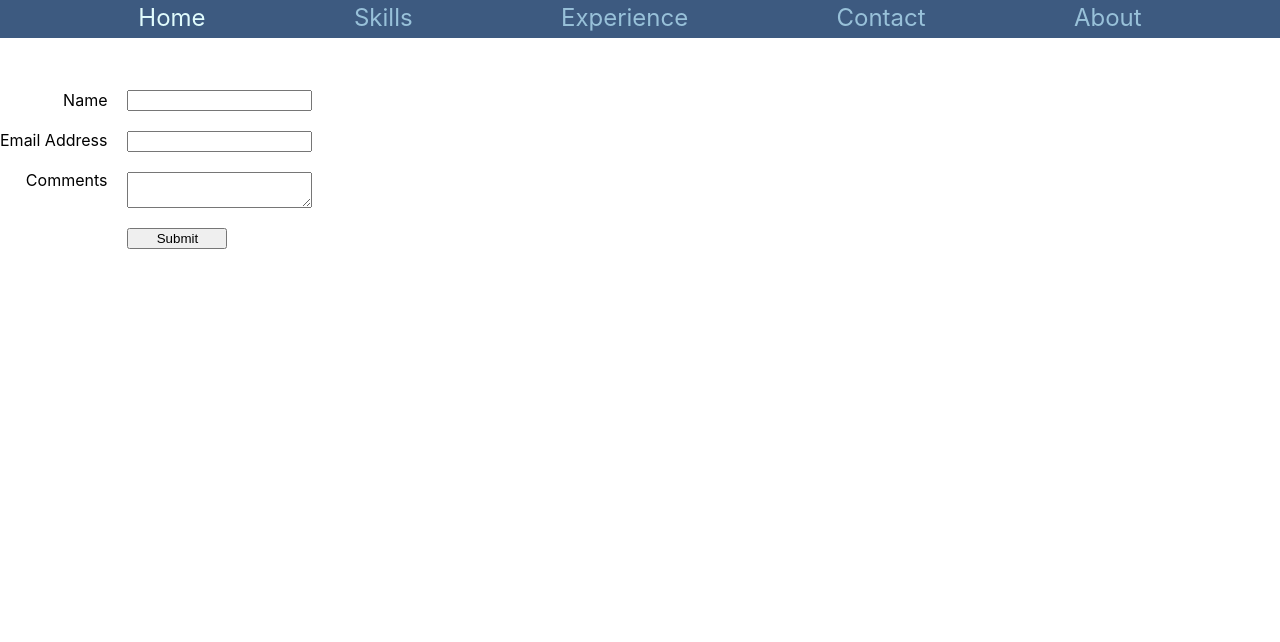
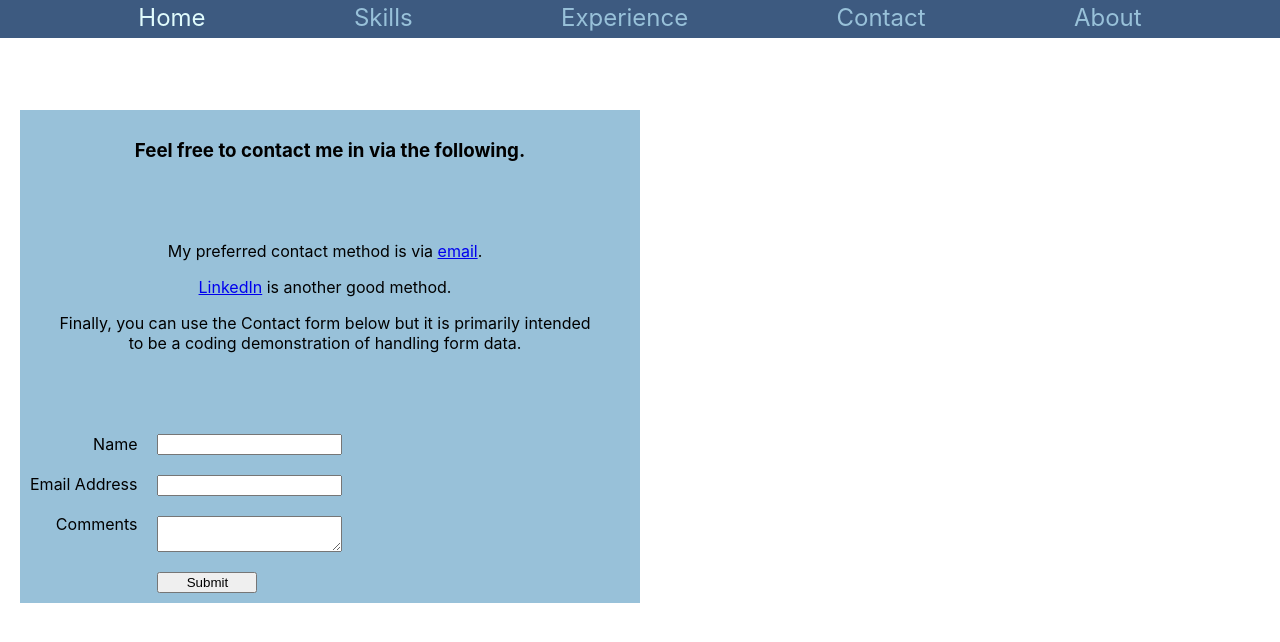
Before and after one commit to budajeff/portfolio-angular, an Angular app: page /contact in a window 1280 px wide. Shown: the top 642 px of the page. Built offline with nearby package versions, Linux system fonts and the light colour scheme.

Commit message:
contact form roughed in card supports custom template input

```diff
--- a/src/app/card/card.component.html
+++ b/src/app/card/card.component.html
@@ -13,5 +13,9 @@
                 </div>
             </div>
         </section>
+        <section *ngIf="customContent">
+            <ng-container *ngTemplateOutlet="customContent">
+            </ng-container>
+        </section>
     </section>
 </div>
--- a/src/app/card/card.component.ts
+++ b/src/app/card/card.component.ts
@@ -1,4 +1,4 @@
-import { Component, Input, OnInit } from '@angular/core';
+import { Component, Input, OnInit, TemplateRef } from '@angular/core';
 import { ImageService } from '../image.service';
 
 @Component({
@@ -12,6 +12,7 @@ export class CardComponent implements OnInit {
   @Input() subTitle?: string = 'subtitle';
   @Input() details?: string[] = ['detail 1', 'detail 2'];
   @Input() imageKey?: string = '';
+  @Input() customContent?: TemplateRef<any> = undefined;
 
   public imageSrc?:string = undefined;
   public imageAlt?:string = undefined;
--- a/src/app/contact-form/contact-form.component.html
+++ b/src/app/contact-form/contact-form.component.html
@@ -17,7 +17,6 @@
             <button id="submit-button" type="submit" >Submit</button>
         </div>
     </form>
-
-    <div *ngIf="submitOk===true">Thanks for your interest!</div>
-    <div *ngIf="submitOk===false">Oops something went wrong! Try emailing me directly.</div>
 </div>
+<div *ngIf="submitOk===true">Thanks for your interest!</div>
+<div *ngIf="submitOk===false">Oops something went wrong! Try emailing me directly.</div>
--- a/src/app/contact-page/contact-page.component.html
+++ b/src/app/contact-page/contact-page.component.html
@@ -1 +1,10 @@
-<contact-form></contact-form>
+<card
+    [title]="contactInfo!.title"
+    [subTitle]="contactInfo?.subTitle"
+    [details]="contactInfo?.details"
+    [customContent]="contactForm">
+</card>
+
+<ng-template #contactForm>
+    <contact-form></contact-form>
+</ng-template>
--- a/src/app/contact-page/contact-page.component.ts
+++ b/src/app/contact-page/contact-page.component.ts
@@ -1,4 +1,6 @@
 import { Component, OnInit } from '@angular/core';
+import { CardData } from '../card/card-data';
+import { SiteDataService } from '../site-data.service';
 
 @Component({
   selector: 'app-contact-page',
@@ -7,9 +9,12 @@ import { Component, OnInit } from '@angular/core';
 })
 export class ContactPageComponent implements OnInit {
 
-  constructor() { }
+  public contactInfo?:CardData;
+
+  constructor(private siteDataService: SiteDataService) { }
 
   ngOnInit(): void {
+    this.contactInfo = {...this.siteDataService.getSiteData().contact[0], imageKey: 'none'};
   }
 
 }
--- a/src/app/site-data.service.ts
+++ b/src/app/site-data.service.ts
@@ -85,6 +85,16 @@ export class SiteDataService {
         gitHub: 'https://github.com/budajeff',
         linkedInUri: 'https://www.linkedin.com/in/jeff-buda-78901498/',
       },
+      contact: [
+        {
+          title: 'Feel free to contact me in via the following.',
+          details: [
+            '<div>My preferred contact method is via <a href="mailto:budajeff@gmail.com" target="_blank" rel="noreferrer">email</a>.</div>',
+            '<div><a href="https://www.linkedin.com/in/jeff-buda-78901498/" target="_blank" rel="noreferrer">LinkedIn</a> is another good method.</div>',
+            'Finally, you can use the Contact form below but it is primarily intended to be a coding demonstration of handling form data.'],
+            image: 'none'
+          },
+      ],
       experience: [
         {
           title: 'Senior Full Stack Web Developer',
```
